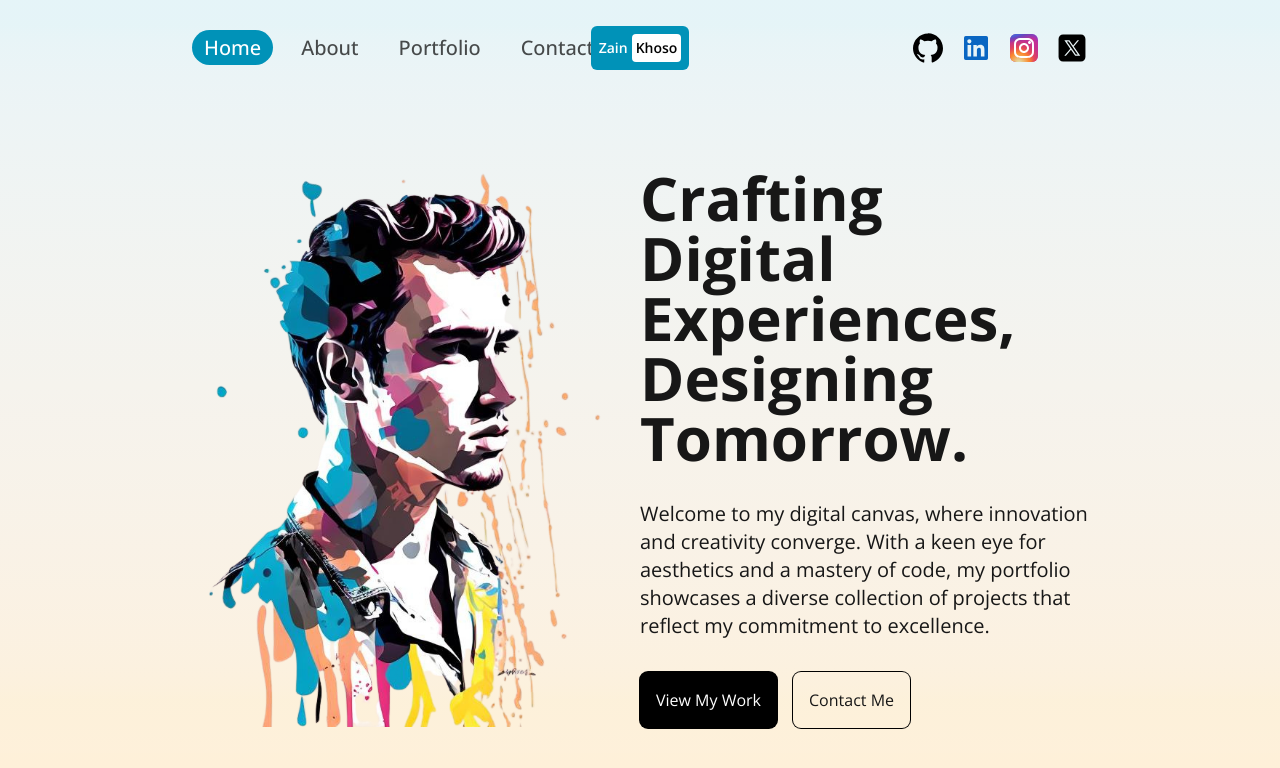
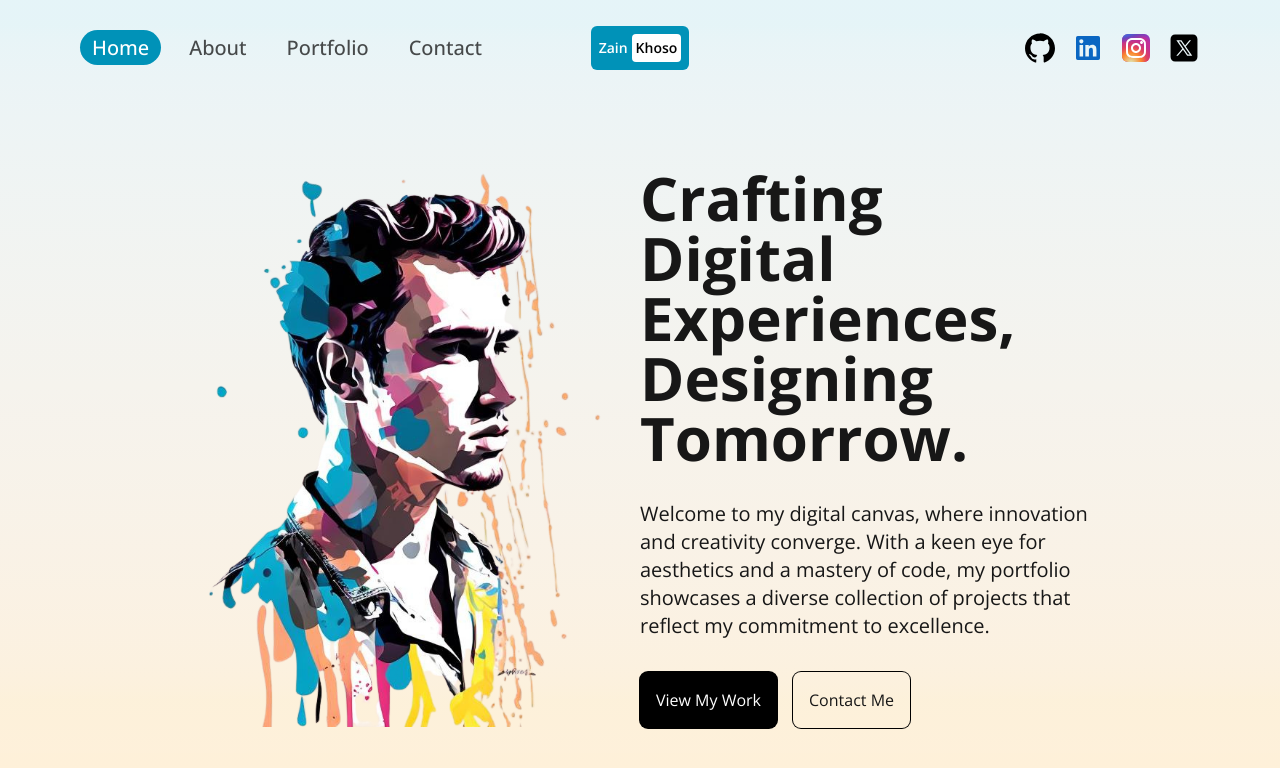
Before and after one commit to Zain-Khoso/Zain-Khoso, a Next.js app: page / in a window 1280 px wide. Shown: the top 768 px of the page. Built offline with nearby package versions, Linux system fonts and the light colour scheme; a web font is replaced by a local one.

Commit message:
fix: Navbar responsiveness

```diff
--- a/src/components/Navbar/Label.tsx
+++ b/src/components/Navbar/Label.tsx
@@ -4,7 +4,7 @@ import Link from "next/link";
 // Brand label in the navbar.
 export default function Label() {
   return (
-    <div className="md:hidden lg:flex xl:w-1/3 xl:justify-center">
+    <div className="md:hidden xl:flex xl:w-1/3 xl:justify-center">
       <Link
         href="/"
         className="text-sm bg-primary rounded-md p-2 font-semibold flex items-center justify-between gap-1">
--- a/src/components/Navbar/index.tsx
+++ b/src/components/Navbar/index.tsx
@@ -24,7 +24,7 @@ const links = [
 // App's root navbar component.
 export default function Navbar() {
   return (
-    <nav className="h-24 flex items-center justify-between px-4 sm:px-8 md:px-12 lg:px-20 xl:px-48 text-xl">
+    <nav className="h-24 flex items-center justify-between px-4 sm:px-8 md:px-12 lg:px-20 2xl:px-48 text-xl">
       {/* Page Links */}
       <ul className="hidden md:flex gap-4 w-1/3 justify-start">
         {links.map((link) => (
```
